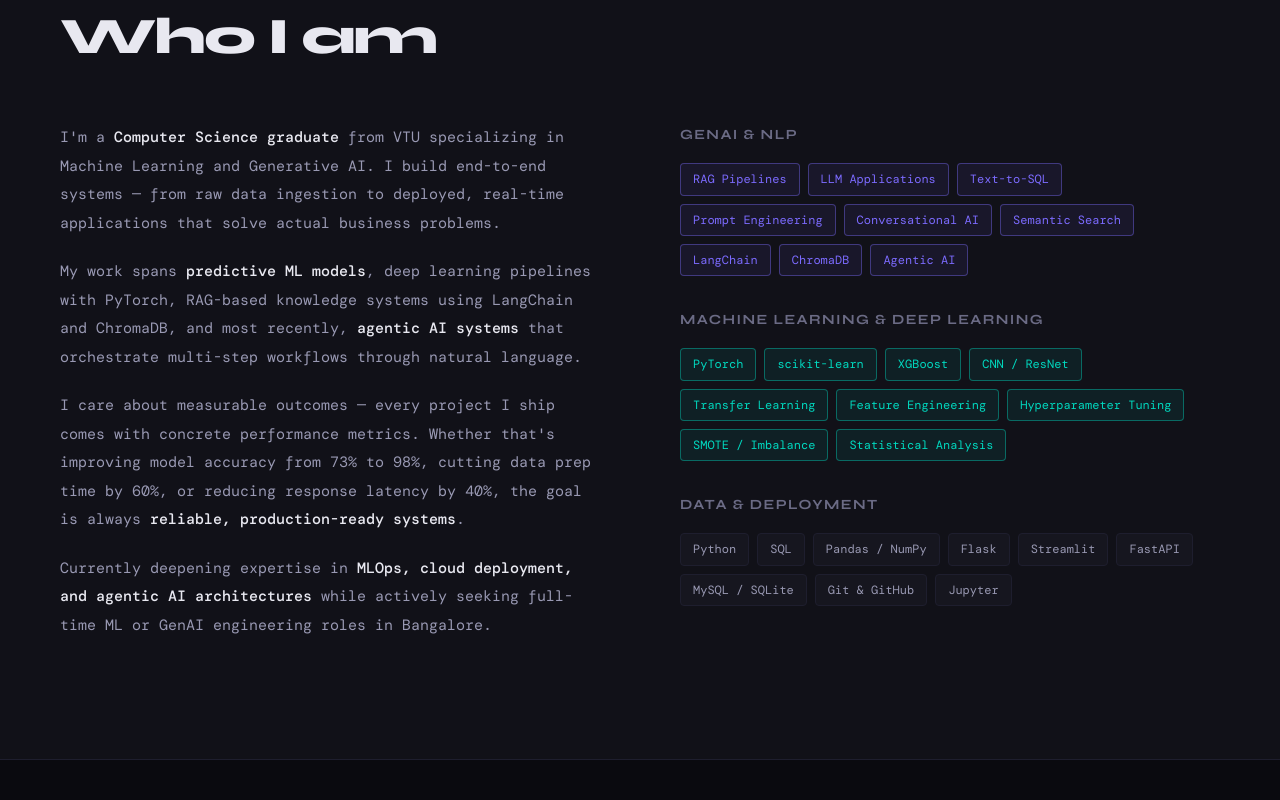
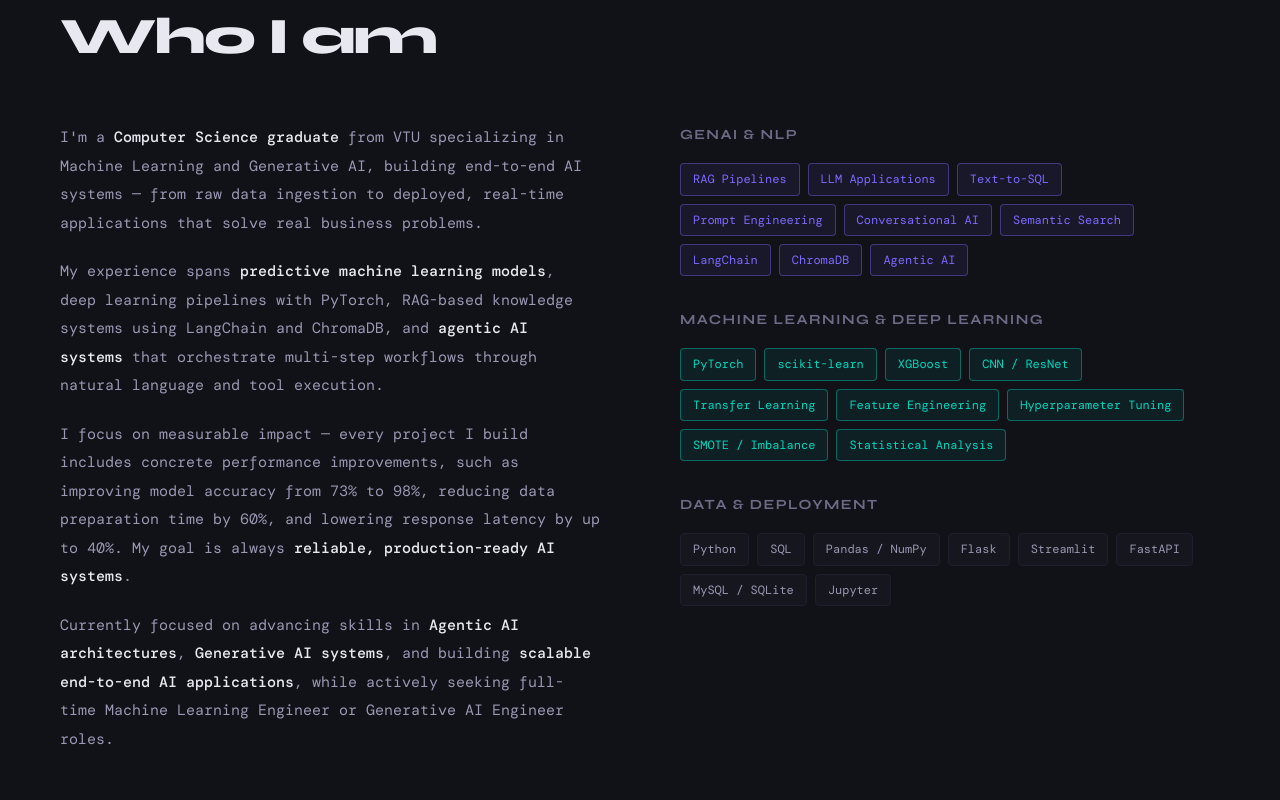
Before and after one commit to manojaa2003/portfolio, a plain HTML site: page index.html in a window 1280 px wide. Shown: the part 940-1740 px from the top of the page. Drawn offline with nearby package versions, Linux system fonts and the light colour scheme; a web font is replaced by a local one.

Commit message:
updated about me section index.html

```diff
--- a/index.html
+++ b/index.html
@@ -928,23 +928,28 @@
   <div class="about-grid reveal">
     <div class="about-text">
      <p>
-        I'm a <strong>Computer Science graduate</strong> from VTU specializing in Machine Learning and Generative AI.
-        I build end-to-end systems — from raw data ingestion to deployed, real-time applications
-        that solve actual business problems.
+      I'm a <strong>Computer Science graduate</strong> from VTU specializing in Machine Learning and Generative AI,
+      building end-to-end AI systems — from raw data ingestion to deployed, real-time applications
+      that solve real business problems.
     </p>
+
     <p>
-        My work spans <strong>predictive ML models</strong>, deep learning pipelines with PyTorch,
-        RAG-based knowledge systems using LangChain and ChromaDB, and most recently,
-        <strong>agentic AI systems</strong> that orchestrate multi-step workflows through natural language.
+      My experience spans <strong>predictive machine learning models</strong>, deep learning pipelines with PyTorch,
+      RAG-based knowledge systems using LangChain and ChromaDB, and <strong>agentic AI systems</strong> that orchestrate
+      multi-step workflows through natural language and tool execution.
     </p>
+
     <p>
-        I care about measurable outcomes — every project I ship comes with concrete performance metrics.
-        Whether that's improving model accuracy from 73% to 98%, cutting data prep time by 60%,
-        or reducing response latency by 40%, the goal is always <strong>reliable, production-ready systems</strong>.
+      I focus on measurable impact — every project I build includes concrete performance improvements,
+      such as improving model accuracy from 73% to 98%, reducing data preparation time by 60%,
+      and lowering response latency by up to 40%. My goal is always
+      <strong>reliable, production-ready AI systems</strong>.
     </p>
+
     <p>
-        Currently deepening expertise in <strong>MLOps, cloud deployment, and agentic AI architectures</strong>
-        while actively seeking full-time ML or GenAI engineering roles in Bangalore.
+      Currently focused on advancing skills in <strong>Agentic AI architectures</strong>,
+      <strong>Generative AI systems</strong>, and building <strong>scalable end-to-end AI applications</strong>,
+      while actively seeking full-time Machine Learning Engineer or Generative AI Engineer roles.
     </p>
     </div>
     <div class="about-skills">
@@ -981,7 +986,6 @@
         <span class="tag">Streamlit</span>
         <span class="tag">FastAPI</span>
         <span class="tag">MySQL / SQLite</span>
-        <span class="tag">Git & GitHub</span>
         <span class="tag">Jupyter</span>
       </div>
     </div>
@@ -1021,7 +1025,6 @@
       <span class="tag">Scikit-learn</span>
       <span class="tag">XGBoost</span>
       <span class="tag">Flask</span>
-      <span class="tag">Postman</span>
       <span class="tag">Matplotlib</span>
     </div>
   </div>
```
Lines whose indentation alone changed are shown as unchanged.
